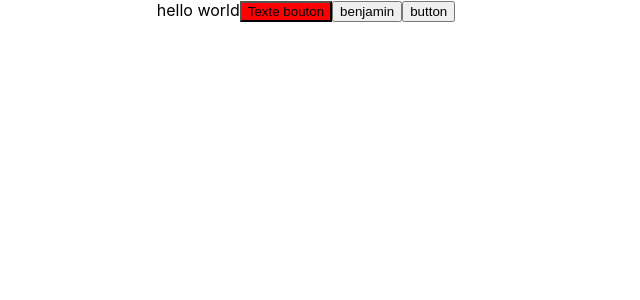
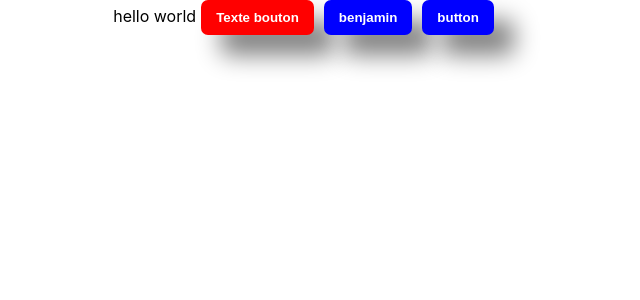
Before and after one commit to mattam49100/2022-04-04-tjs, a React (Create React App) app: page / in a window 1280 px wide. Shown: the top 300 px of the page, without its empty margins (334-974 px from the left). Built offline with nearby package versions, Linux system fonts and the light colour scheme.

Commit message:
defaultPorps + proptypes

```diff
--- a/src/App/components/Button/Button.js
+++ b/src/App/components/Button/Button.js
@@ -1,10 +1,30 @@
 import React from 'react';
 import style from './Button.module.css'
+import PropTypes from 'prop-types';
 
 function Button(props) {
     console.log(props);
     return (
-    <button className="Button" style={{backgroundColor: props.bgcolor}}>{props.text}</button>
+    <button
+    onClick={(evt) => {
+        props.lorsqueLeButtonEstClicked("Hello");
+    }}
+    className={style.Button}
+    style={{backgroundColor: props.bgcolor}}
+    >
+    {props.text}
+    </button>
     );
 }
+Button.propTypes= {
+    text: PropTypes.string.isRequired,
+    lorsqueLeButtonEstClicked : PropTypes.func.isRequired,
+    bgcolor: PropTypes.string
+}
+
+Button.defaultProps={
+    lorsqueLeButtonEstClicked:()=>{
+        console.error('fonction du button undefined')
+    }
+}
 export default Button;
```
